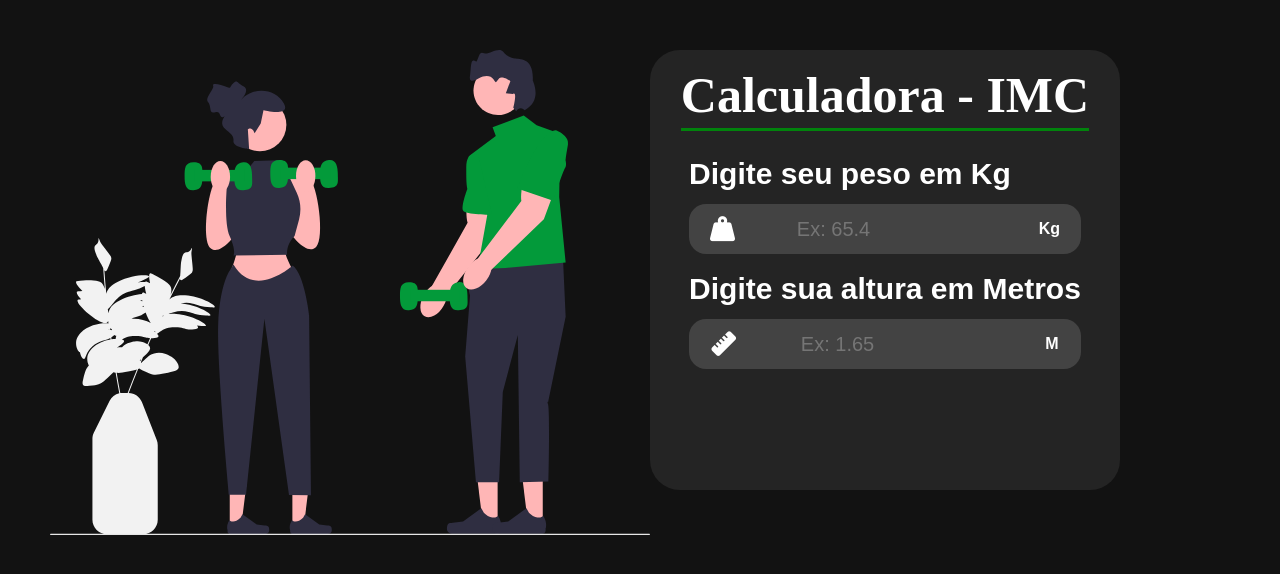
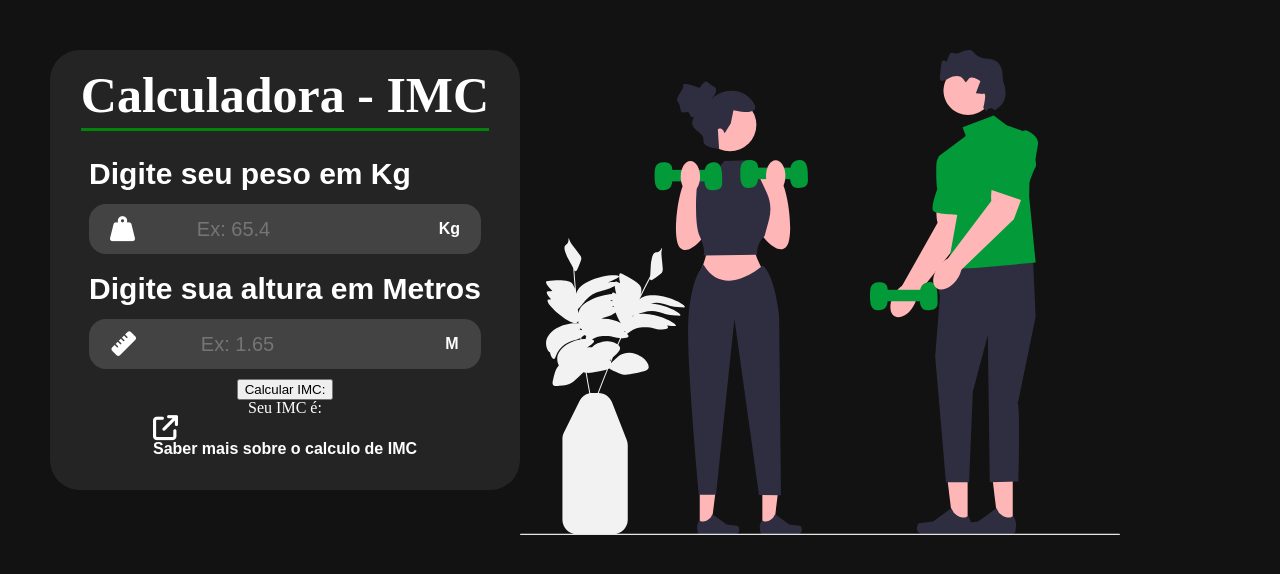
Before and after one commit to Fabricio1408/projeto-utilitarios, a plain HTML site: page index.html in a window 1280 px wide. Drawn offline with Linux system fonts and the light colour scheme.

Commit message:
Update index.html
atualização do código

```diff
--- a/index.html
+++ b/index.html
@@ -1,5 +1,6 @@
 <!DOCTYPE html>
 <html lang="en">
+
 <head>
     <meta charset="UTF-8">
     <meta name="viewport" content="width=device-width, initial-scale=1.0">
@@ -8,11 +9,9 @@
     <link rel="stylesheet" href="./assets/CSS/styles.css">
     <title>Document</title>
 </head>
+
 <body>
     <main class="container">
-       <div class="img">
-            <img src="./assets/IMAGES/personal-trainer.svg" alt="Imagem de um personal trainer orientando uma aluna">
-       </div>
         <section class="calculator">
             <div class="titulo">
                 <h1>Calculadora - IMC</h1>
@@ -30,16 +29,31 @@
                 <div class="altura">
                     <h3>Digite sua altura em Metros</h3><span>
                         <div class="peso-line">
-                        <i class="fa-solid fa-ruler"></i></span>
-                        <input type="number" id="peso" placeholder="Ex: 1.65">
+                            <i class="fa-solid fa-ruler"></i>
+                    </span>
+                    <input type="number" id="altura" placeholder="Ex: 1.65">
                     <h4>M</h4>
                 </div>
             </div>
             </div>
-            <hr class="test">
+            <button onclick="calcular()">Calcular IMC:</button>
+
+            <div id="result">Seu IMC é:</div>
+            <div id="desc"></div>
+            <a style="text-decoration: none; color: inherit;" href="https://www.tuasaude.com/imc/" target="_blank">
+                <div id="link">
+                    <i class="fa-solid fa-arrow-up-right-from-square"></i>
+                    <h4>Saber mais sobre o calculo de IMC</h4>
+                </div>
+            </a>
+
         </section>
+        <div class="img">
+            <img src="./assets/IMAGES/personal-trainer.svg" alt="Imagem de um personal trainer orientando uma aluna">
+        </div>
     </main>
 
     <script src="./assets/JS/script.js"></script>
 </body>
+
 </html>
```
Lines whose indentation alone changed are shown as unchanged.
